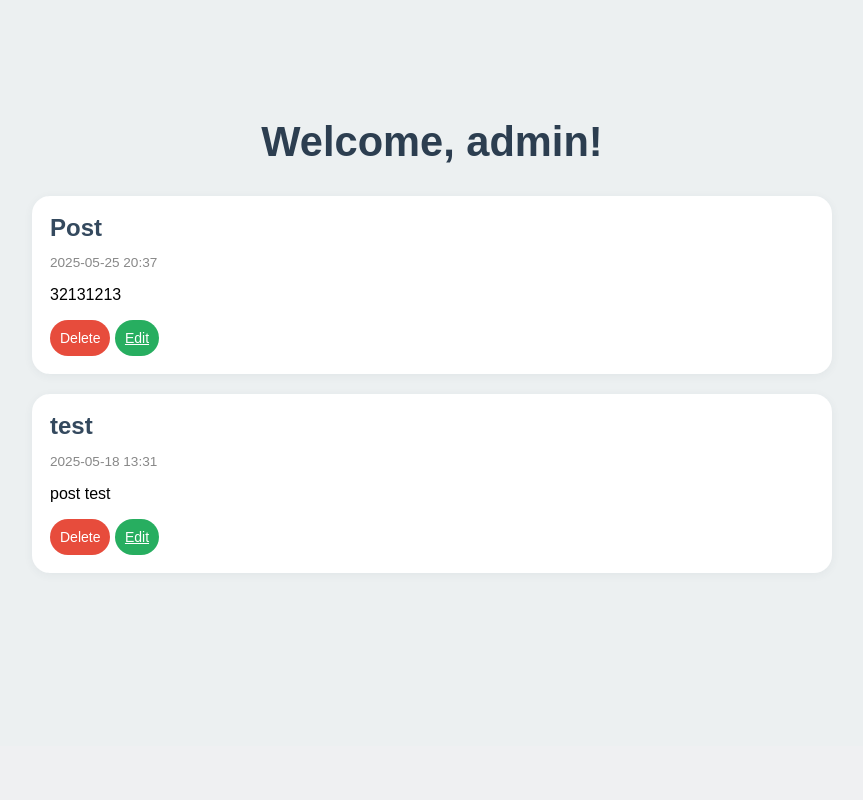
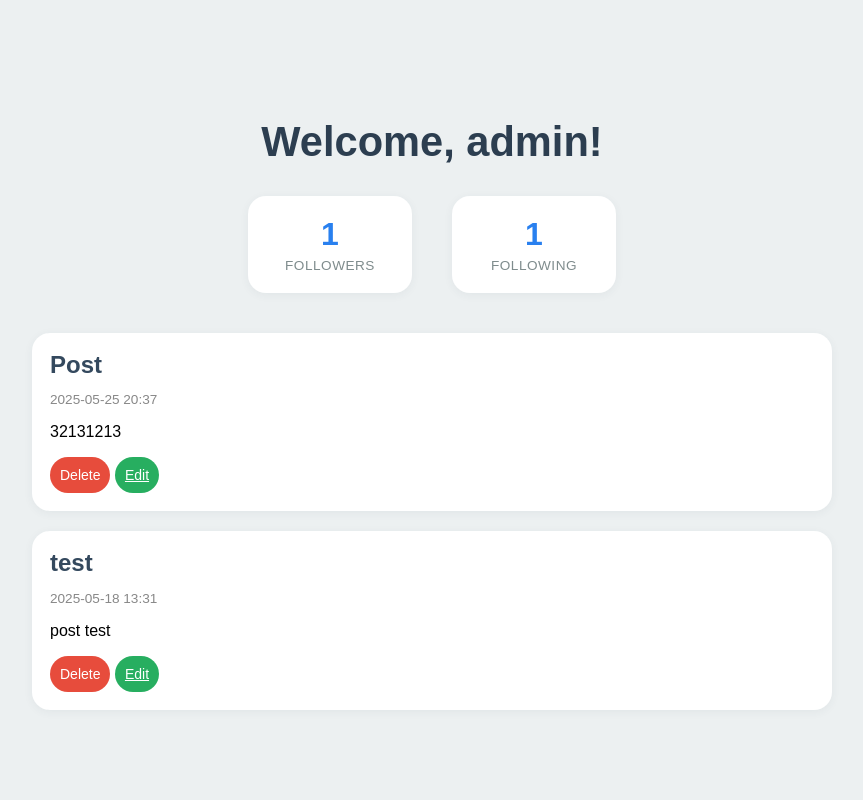
Before and after one commit to JaroDomcio/django-social-network-app, a Django app: page /my_profile/ in a window 1280 px wide. Shown: the part 54-854 px from the top of the page, without its empty margins (208-1071 px from the left). Before the commit the page ends 627 px from the top, so only its background shows below. Run offline with Django 5.2, Linux system fonts and the light colour scheme; a user stored in the database is signed in; data comes from the database, SQL or seed files in the repository; both versions use the stored data as it was after the commit.

Commit message:
Added number of followers and followed on profile

```diff
--- a/profiles/models.py
+++ b/profiles/models.py
@@ -7,6 +7,11 @@ class Profile(models.Model):
     follows = models.ManyToManyField("self", related_name='followers', blank=True,symmetrical=False)
     bio = models.TextField(blank=True)
 
+    def get_follows_number(self):
+        return self.follows.count()
+
+    def get_followers_number(self):
+        return self.followers.count()
 
     def __str__(self):
         return f'{self.user.username} Profile'
--- a/profiles/urls.py
+++ b/profiles/urls.py
@@ -1,6 +1,8 @@
 from django.urls import path
-from .views import profile
+from .views import profile, followers_list, following_list
 
 urlpatterns = [
-    path('profile/<int:id>',profile, name='profile')
+    path('profile/<int:id>',profile, name='profile'),
+    path('followers/<int:id>',followers_list, name='followers_list'),
+    path('following/<int:id>',following_list,name='following_list'),
 ]
--- a/static/profile.css
+++ b/static/profile.css
@@ -121,3 +121,53 @@
   color: #7f8c8d;
   margin-top: 40px;
 }
+
+
+.stats-container {
+  display: flex;
+  justify-content: center;
+  gap: 40px;
+  margin: 30px 0 40px 0;
+  flex-wrap: wrap;
+}
+
+
+.stat-item {
+  display: flex;
+  flex-direction: column;
+  align-items: center;
+  padding: 18px 25px;
+  background: #fff;
+  border-radius: 18px;
+  text-decoration: none;
+  color: #2c3e50;
+  transition: all 0.3s ease;
+  box-shadow: 0 2px 10px rgba(44, 62, 80, 0.06);
+  min-width: 110px;
+  cursor: pointer;
+  border: 2px solid transparent;
+}
+
+.stat-item:hover {
+  transform: translateY(-2px);
+  box-shadow: 0 4px 20px rgba(44, 62, 80, 0.12);
+  border-color: #3498db;
+  color: #2c3e50;
+  text-decoration: none;
+}
+
+.stat-number {
+  font-size: 2rem;
+  font-weight: bold;
+  margin-bottom: 5px;
+  display: block;
+  color: #2980ef;
+}
+
+.stat-label {
+  font-size: 0.85rem;
+  font-weight: 500;
+  text-transform: uppercase;
+  letter-spacing: 0.5px;
+  color: #7f8c8d;
+}
--- a/templates/my_profile.html
+++ b/templates/my_profile.html
@@ -8,6 +8,18 @@
 {% block content %}
     <div class="home-container">
         <h1>Welcome, {{ username }}!</h1>
+
+        <!-- Stylizowane liczniki followers/following -->
+        <div class="stats-container">
+            <a href="{% url 'followers_list' user.id %}" class="stat-item">
+                <span class="stat-number">{{ user.profile.get_followers_number }}</span>
+                <span class="stat-label">Followers</span>
+            </a>
+            <a href="{% url 'following_list' user.id %}" class="stat-item">
+                <span class="stat-number">{{ user.profile.get_follows_number }}</span>
+                <span class="stat-label">Following</span>
+            </a>
+        </div>
 
         {% if posts %}
             <div class="posts-container">
--- a/user/views.py
+++ b/user/views.py
@@ -1,7 +1,6 @@
 from django.contrib.auth.decorators import login_required
-from django.shortcuts import render, redirect, get_object_or_404
+from django.shortcuts import render, redirect
 from post.models import Post
-from comment.models import Comment
 from .forms import *
 
 def register(request):
```
Also changed, not shown: profiles/views.py (+9 -0 lines), comment/models.py (line endings or trailing spaces), db.sqlite3. Lines whose indentation alone changed are shown as unchanged.
